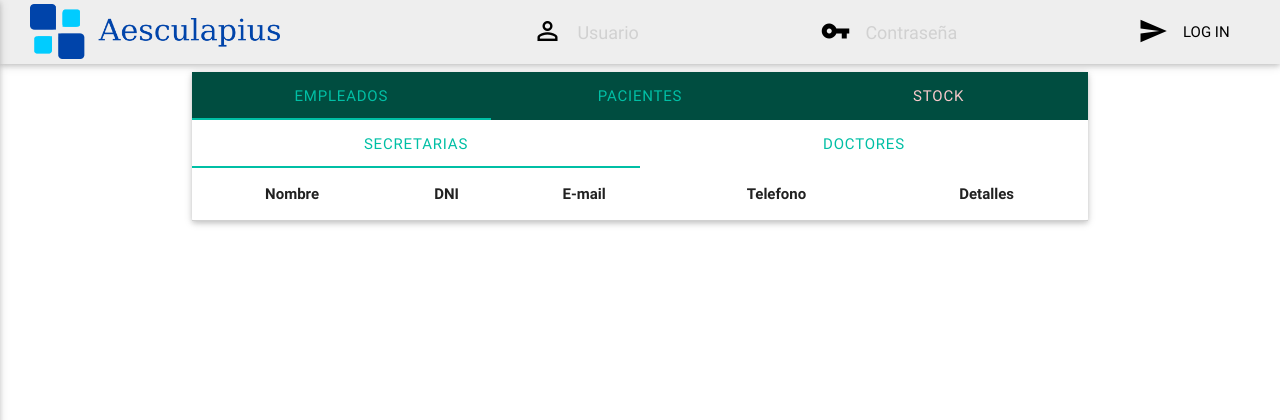
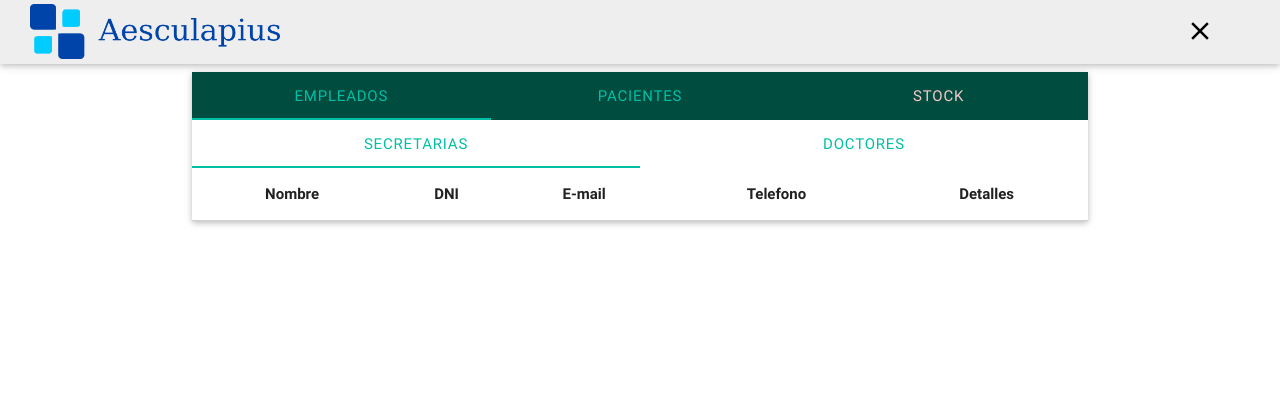
Before and after one commit to aesculapiusteam/aesculapius, a Django app: page / in a window 1280 px wide. Shown: the top 420 px of the page. Run offline with Django 3.2, Linux system fonts and the light colour scheme; the visitor is signed in with stand-in values (Sample User, id 1); lists and menus that the app fills with data are empty.

Commit message:
Login and logout working

```diff
--- a/app_main/templates/home.html
+++ b/app_main/templates/home.html
@@ -2,11 +2,7 @@
 {% load staticfiles %}
 {% block content %}
 {% block head %}
-<script src="{% static 'external/js/angular.min.js' %}"></script>
-<script src="{% static 'external/js/restangular.min.js' %}"></script>
-<script src="{% static 'external/js/lodash.min.js' %}"></script>
-<script src="{% static 'external/js/angular-ui-router.min.js' %}"></script>
-<script src="{% static 'js/app.js' %}"></script>
+
 {% endblock %}
 <div ng-app="peopleModule">
 
--- a/static/css/style.css
+++ b/static/css/style.css
@@ -53,7 +53,7 @@ nav ul a.btn, nav ul a.btn-large, nav ul a.btn-large, nav ul a.btn-flat, nav ul
 }
 
 
-.input-field input[type=search] + label {
+.input-field input[type=search] + label, .input-field input[type=password] + label {
     left: 1rem;
     top: 0.9rem;
 }
@@ -62,7 +62,7 @@ nav ul a.btn, nav ul a.btn-large, nav ul a.btn-large, nav ul a.btn-flat, nav ul
     color: black;
 }
 
-.input-field input[type=search]:focus {
+.input-field input[type=search]:focus, .input-field input[type=password]:focus {
     background-color: #bdbdbd;
     border: 0;
     box-shadow: none;
--- a/templates/base.html
+++ b/templates/base.html
@@ -17,6 +17,11 @@
 
   <!--Let browser know website is optimized for mobile-->
   <meta name="viewport" content="width=device-width, initial-scale=1.0"/>
+  <script src="{% static 'external/js/angular.min.js' %}"></script>
+  <script src="{% static 'external/js/restangular.min.js' %}"></script>
+  <script src="{% static 'external/js/lodash.min.js' %}"></script>
+  <script src="{% static 'external/js/angular-ui-router.min.js' %}"></script>
+  <script src="{% static 'js/app.js' %}"></script>
   {% block head %}{% endblock %}
 </head>
 
@@ -29,32 +34,46 @@
 
   <nav class="nav-wrapper grey lighten-3" role="navigation">
     <div class="nav-wrapper"><a id="logo-container" href="{% url 'main:home' %}" class="brand-logo"><img src="{% static 'img/logo.png' %}" width="250px" height="55px" VSPACE=4 ></a>
+      {% if user.is_authenticated %}
+      <ul id="nav" class="right">
+          <a id="login" href="/api-auth/logout/?next=/" class="tooltipped waves-effect waves-light btn-flat" onclick="$(this).closest('form').submit()" data-position="left" data-delay="50" data-tooltip="Salir"><i class="material-icons left">close</i></a>
+      </ul>
+      {% else %}
       <ul id="nav" class="right hide-on-med-and-down">
+        <form action="/api-auth/login/" role="form" method="post">
+          {% csrf_token %}
+          <input name="next" value="/" type="hidden">
           <div class="tooltipped left input-field" data-position="bottom" data-delay="50" data-tooltip="Ingrese su usuario">
-          <input id="search" placeholder="Usuario" type="search" required>
+            <input id="search" placeholder="Usuario" name="username" type="search" required>
             <label for="search"><i class="material-icons">perm_identity</i></label>
           </div>
 
           <div class="tooltipped left input-field" data-position="bottom" data-delay="50" data-tooltip="Ingrese su contraseña">
-          <input id="search" placeholder="Contraseña" type="search" required>
+            <input id="search" placeholder="Contraseña" name="password" type="password" required>
             <label for="search"><i class="material-icons">vpn_key</i></label>
           </div>
 
-        <a id="login" href="{% url 'rest_framework:login' %}" class="waves-effect waves-light btn-flat"><i class="material-icons left">send</i>Log In</a>
+          <a id="login" class="waves-effect waves-light btn-flat" onclick="$(this).closest('form').submit()"><i class="material-icons left">send</i>Log In</a>
+        </form>
       </ul>
 
       <ul id="nav-mobile" class="side-nav grey lighten-3">
+        <form action="/api-auth/login/" role="form" method="post">
+          {% csrf_token %}
+          <input name="next" value="/" type="hidden">
           <div class="tooltipped left input-field" data-position="right" data-delay="50" data-tooltip="Ingrese su usuario">
-          <input id="search" placeholder="Usuario" type="search" required>
+            <input id="search" placeholder="Usuario" name="username" type="search" required>
             <label for="search"><i class="material-icons">perm_identity</i></label>
           </div>
 
           <div class="tooltipped left input-field" data-position="right" data-delay="50" data-tooltip="Ingrese su contraseña">
-          <input id="search" placeholder="Contraseña" type="search" required>
+            <input id="search" placeholder="Contraseña" name="password" type="password" required>
             <label for="search"><i class="material-icons">vpn_key</i></label>
           </div>
-        <a id="login" href="{% url 'rest_framework:login' %}" class="waves-effect waves-light btn-flat"><i class="material-icons left">send</i>Log In</a>
+          <a id="login" class="waves-effect waves-light btn-flat" onclick="$(this).closest('form').submit()"><i class="material-icons left">send</i>Log In</a>
+        </form>
       </ul>
+      {% endif %}
       <a href="#" data-activates="nav-mobile" class="button-collapse"><i class="material-icons">menu</i></a>
     </div>
   </nav>
```
Lines whose indentation alone changed are shown as unchanged.
